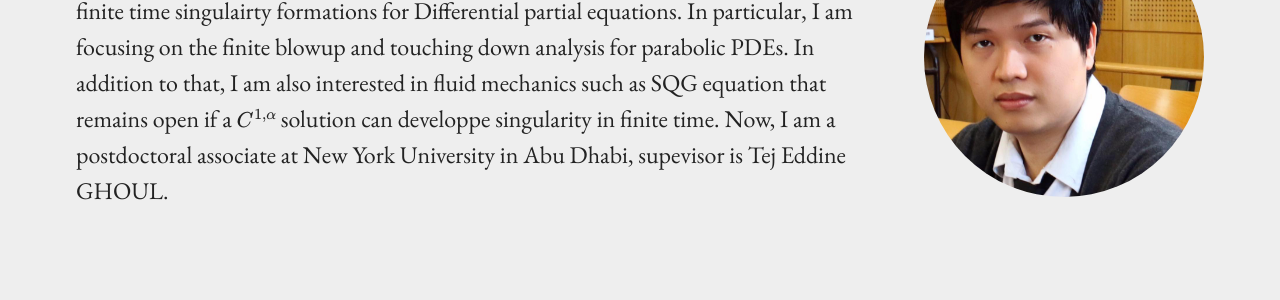
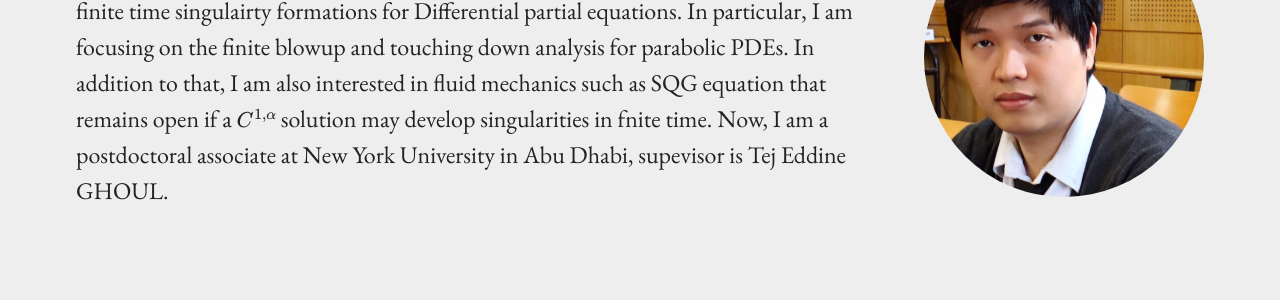
Before and after one commit to duonggiaoky/duonggiaoky.github.io, a Jekyll site: the page built from index.md, in a window 1280 px wide and 1400 px high. Shown: the part 256-556 px from the top of the window. Built offline with Jekyll 4.4.1, drawn with Linux system fonts in a browser that asks for light colours; formulas are drawn with MathJax 3; some of the changed text lies outside the part shown.

Commit message:
Update index.md
update

```diff
--- a/index.md
+++ b/index.md
@@ -8,7 +8,7 @@ permalink: /
   <div class="info">
     <h1>{{ site.author.name }}</h1>
     <p>
-  My research mainly concentrates  on  Partial Differential Equations. I am interested in  the finite time singulairty formations for Differential partial equations. In particular, I am focusing on the finite blowup and touching down analysis for parabolic PDEs. In addition to that, I am also interested in fluid mechanics  such  as SQG equation that remains open if a $C^{1,\alpha}$ solution can developpe singularity in finite time.  Now, I am a postdoctoral associate at New York University in Abu Dhabi, supevisor is Tej Eddine GHOUL.
+  My research mainly concentrates  on  Partial Differential Equations. I am interested in  the finite time singulairty formations for Differential partial equations. In particular, I am focusing on the finite blowup and touching down analysis for parabolic PDEs. In addition to that, I am also interested in fluid mechanics  such  as SQG equation that remains open if a $C^{1,\alpha}$ solution may  develop singularities in fnite time.  Now, I am a postdoctoral associate at New York University in Abu Dhabi, supevisor is Tej Eddine GHOUL.
     </p>
   </div>
   <div class="captioned-img">
```
Also changed, not shown: other parts of index.md (+1 -1 lines).
